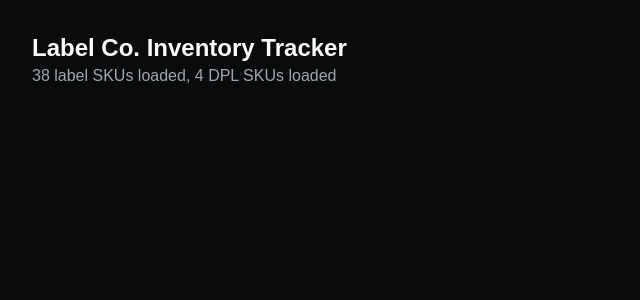
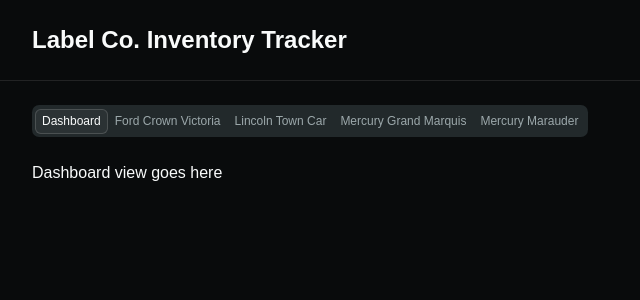
Before and after one commit to Riot-Mind-Studios-LLC/data-label-inventory-tracker, a React (Vite) app: page / in a window 1280 px wide. Shown: the top 300 px of the page, without its empty margins (0-640 px from the left). Built offline with nearby package versions, Linux system fonts and the light colour scheme.

Commit message:
Add top-level navigation: Dashboard + 4 model tabs using shadcn Tabs component

```diff
--- a/src/App.jsx
+++ b/src/App.jsx
@@ -1,43 +1,67 @@
-import { useState, useEffect } from "react";
-import { LABEL_CATALOG, DBL_PRODUCT } from "./lib/labelCatalog";
-import { DPL_CATALOG } from "./lib/dplCatalog";
+import { useState, useEffect } from "react"
+import { Tabs, TabsList, TabsTrigger } from "@/components/ui/tabs"
+import { LABEL_CATALOG, DBL_PRODUCT } from "./lib/labelCatalog"
+import { DPL_CATALOG } from "./lib/dplCatalog"
+import { MODELS } from "./lib/models"
 import {
   loadSavedData,
   saveData,
   loadSettings,
   saveSettings,
   mergeSavedData,
-} from "./lib/storage";
+} from "./lib/storage"
 
 function App() {
-  const [labelData, setLabelData] = useState([]);
-  const [dplData, setDplData] = useState([]);
-  const [settings, setSettings] = useState({ lowStockThreshold: 5 });
+  const [labelData, setLabelData] = useState([])
+  const [dplData, setDplData] = useState([])
+  const [settings, setSettings] = useState({ lowStockThreshold: 5 })
+  const [activeView, setActiveView] = useState("dashboard")
 
-  // On first load: merge saved localStorage data onto the static catalogs.
   useEffect(() => {
-    const saved = loadSavedData();
+    const saved = loadSavedData()
 
-    const fullLabelCatalog = [...LABEL_CATALOG, DBL_PRODUCT];
+    const fullLabelCatalog = [...LABEL_CATALOG, DBL_PRODUCT]
     const mergedLabels = fullLabelCatalog.map((entry) =>
-      mergeSavedData(entry, saved),
-    );
-    setLabelData(mergedLabels);
+      mergeSavedData(entry, saved)
+    )
+    setLabelData(mergedLabels)
 
-    const mergedDpl = DPL_CATALOG.map((entry) => mergeSavedData(entry, saved));
-    setDplData(mergedDpl);
+    const mergedDpl = DPL_CATALOG.map((entry) => mergeSavedData(entry, saved))
+    setDplData(mergedDpl)
 
-    setSettings(loadSettings());
-  }, []);
+    setSettings(loadSettings())
+  }, [])
 
   return (
-    <div className="min-h-screen bg-background text-foreground p-8">
-      <h1 className="text-2xl font-bold">Label Co. Inventory Tracker</h1>
-      <p className="text-muted-foreground">
-        {labelData.length} label SKUs loaded, {dplData.length} DPL SKUs loaded
-      </p>
+    <div className="min-h-screen bg-background text-foreground">
+      <header className="border-b border-border px-8 py-6">
+        <h1 className="text-2xl font-bold">Label Co. Inventory Tracker</h1>
+      </header>
+
+      <div className="px-8 py-6">
+        <Tabs value={activeView} onValueChange={setActiveView}>
+          <TabsList>
+            <TabsTrigger value="dashboard">Dashboard</TabsTrigger>
+            {MODELS.map((model) => (
+              <TabsTrigger key={model.code} value={model.code}>
+                {model.name}
+              </TabsTrigger>
+            ))}
+          </TabsList>
+        </Tabs>
+
+        <div className="mt-6">
+          {activeView === "dashboard" && <p>Dashboard view goes here</p>}
+          {MODELS.map(
+            (model) =>
+              activeView === model.code && (
+                <p key={model.code}>{model.name} view goes here</p>
+              )
+          )}
+        </div>
+      </div>
     </div>
-  );
+  )
 }
 
-export default App;
+export default App
```
